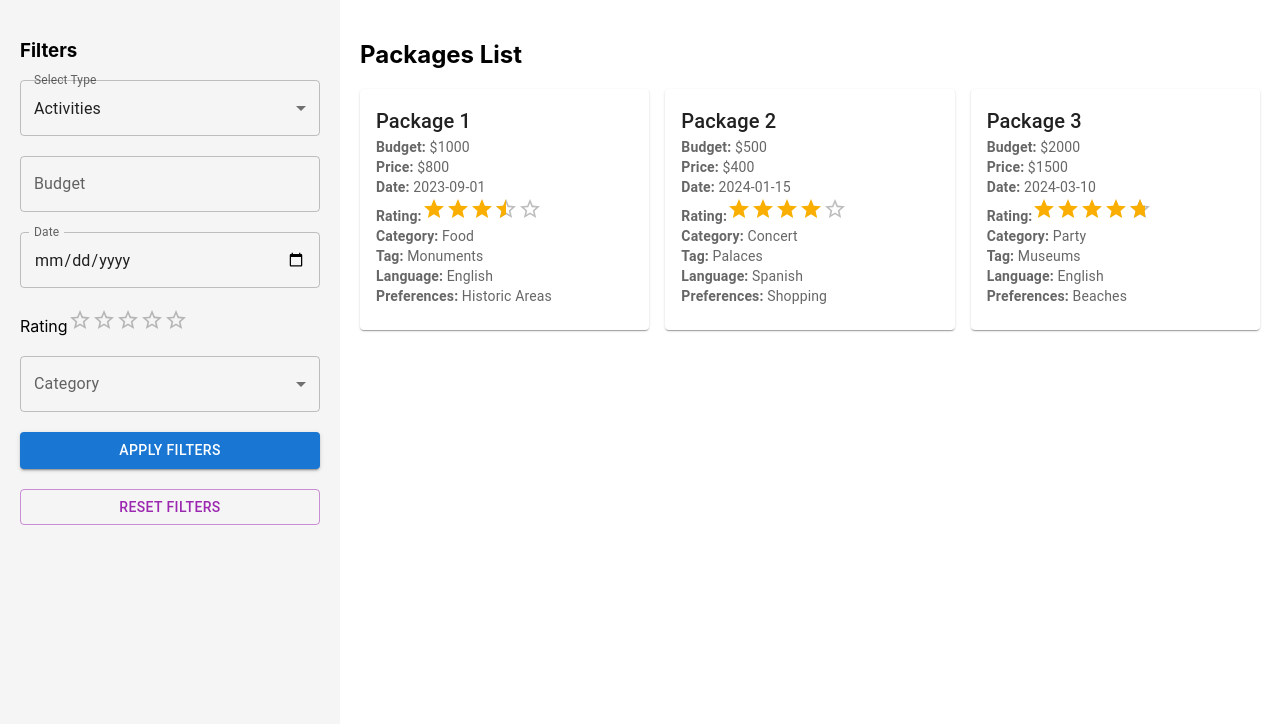
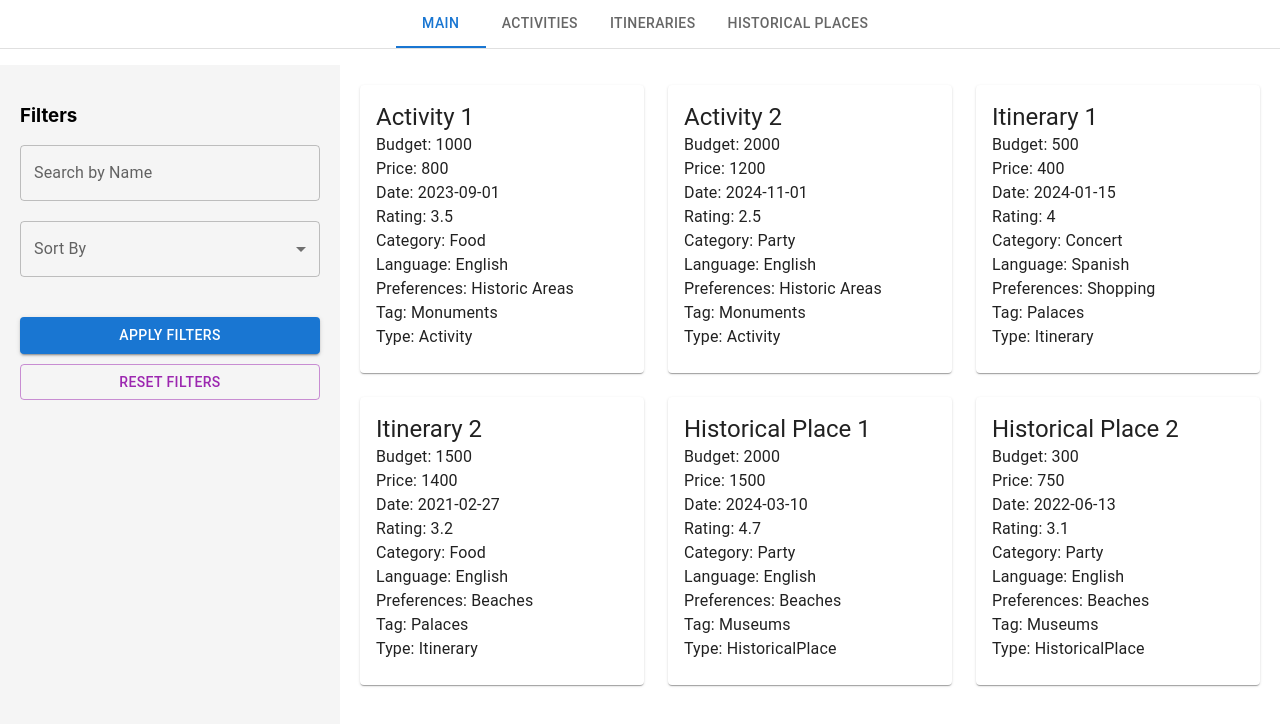
Before and after one commit to Advanced-computer-lab-2024/ExploreInEase, a React (Create React App) app in the folder frontend/exploreinease/: page / in a window 1280 px wide. Shown: the top 724 px of the page. Built offline with nearby package versions, Linux system fonts and the light colour scheme.

Commit message:
Static Filter Final

```diff
--- a/frontend/exploreinease/package.json
+++ b/frontend/exploreinease/package.json
@@ -4,7 +4,8 @@
   "private": true,
   "dependencies": {
     "@emotion/react": "^11.13.3",
-    "@mui/material": "^6.1.1",
+    "@emotion/styled": "^11.13.0",
+    "@mui/material": "^6.1.2",
     "@testing-library/jest-dom": "^5.17.0",
     "@testing-library/react": "^13.4.0",
     "@testing-library/user-event": "^13.5.0",
--- a/frontend/exploreinease/src/App.js
+++ b/frontend/exploreinease/src/App.js
@@ -1,3 +1,7 @@
+// Static Filter
+
+
+
 import React, { useState } from 'react';
 import {
   TextField,
@@ -11,13 +15,16 @@ import {
   CardContent,
   Typography,
   Grid,
+  Box,
+  Tabs,
+  Tab,
 } from '@mui/material';
 
-// Sample data
+// Sample data with 'type' field added
 const itemList = [
   {
     id: 1,
-    name: 'Package 1',
+    name: 'Activity 1',
     budget: 1000,
     price: 800,
     date: '2023-09-01',
@@ -26,10 +33,24 @@ const itemList = [
     language: 'English',
     preferences: 'Historic Areas',
     Tag: 'Monuments',
+    type: 'Activity',
   },
   {
     id: 2,
-    name: 'Package 2',
+    name: 'Activity 2',
+    budget: 2000,
+    price: 1200,
+    date: '2024-11-01',
+    rating: 2.5,
+    category: 'Party',
+    language: 'English',
+    preferences: 'Historic Areas',
+    Tag: 'Monuments',
+    type: 'Activity',
+  },
+  {
+    id: 3,
+    name: 'Itinerary 1',
     budget: 500,
     price: 400,
     date: '2024-01-15',
@@ -38,10 +59,24 @@ const itemList = [
     language: 'Spanish',
     preferences: 'Shopping',
     Tag: 'Palaces',
+    type: 'Itinerary',
   },
   {
-    id: 3,
-    name: 'Package 3',
+    id: 4,
+    name: 'Itinerary 2',
+    budget: 1500,
+    price: 1400,
+    date: '2021-02-27',
+    rating: 3.2,
+    category: 'Food',
+    language: 'English',
+    preferences: 'Beaches',
+    Tag: 'Palaces',
+    type: 'Itinerary',
+  },
+  {
+    id: 5,
+    name: 'Historical Place 1',
     budget: 2000,
     price: 1500,
     date: '2024-03-10',
@@ -50,6 +85,20 @@ const itemList = [
     language: 'English',
     preferences: 'Beaches',
     Tag: 'Museums',
+    type: 'HistoricalPlace',
+  },
+  {
+    id: 6,
+    name: 'Historical Place 2',
+    budget: 300,
+    price: 750,
+    date: '2022-06-13',
+    rating: 3.1,
+    category: 'Party',
+    language: 'English',
+    preferences: 'Beaches',
+    Tag: 'Museums',
+    type: 'HistoricalPlace',
   },
 ];
 
@@ -70,10 +119,12 @@ function App() {
     language: '',
     preferences: '',
     Tag: '',
+    search: '',
+    sortBy: '',
   });
 
   const [filteredData, setFilteredData] = useState(itemList);
-  const [role, setRole] = useState('Activities'); // Simulate user role
+  const [role, setRole] = useState('Main'); // Default to Main to show all
 
   // Handle Input Change
   const handleFilterChange = (e) => {
@@ -91,10 +142,25 @@ function App() {
     });
   };
 
+  const handleRoleChange = (event, newValue) => {
+    setRole(newValue);
+    applyFilters(newValue); // Apply filters immediately when changing tabs
+  };
+
   // Apply Filters
-  const applyFilters = () => {
+  const applyFilters = (roleToFilter = role) => {
     let data = itemList;
 
+    // Filter by role-specific type
+    if (roleToFilter === 'Activities') {
+      data = data.filter((item) => item.type === 'Activity');
+    } else if (roleToFilter === 'Itineraries') {
+      data = data.filter((item) => item.type === 'Itinerary');
+    } else if (roleToFilter === 'HistoricalPlaces') {
+      data = data.filter((item) => item.type === 'HistoricalPlace');
+    }
+
+    // Apply other filters
     if (filters.budget) {
       data = data.filter((item) => item.budget <= parseFloat(filters.budget));
     }
@@ -127,40 +193,68 @@ function App() {
       data = data.filter((item) => item.Tag === filters.Tag);
     }
 
+    // Search by name
+    if (filters.search) {
+      data = data.filter((item) =>
+        item.name.toLowerCase().includes(filters.search.toLowerCase())
+      );
+    }
+
+    // Sort logic
+    if (filters.sortBy === 'price') {
+      data = data.sort((a, b) => a.price - b.price);
+    } else if (filters.sortBy === 'rating') {
+      data = data.sort((a, b) => b.rating - a.rating);
+    }
+
     setFilteredData(data);
   };
 
   // Reset Filters
   const resetFilters = () => {
-    setFilters({ budget: '', price: '', date: '', rating: 0, category: '', language: '', preferences: '', Tag: '' });
+    setFilters({ budget: '', price: '', date: '', rating: 0, category: '', language: '', preferences: '', Tag: '', search: '', sortBy: '' });
     setFilteredData(itemList);
+    setRole('Main'); // Reset to main view
   };
 
   // Helper function to check if a field should be displayed for the current role
   const shouldDisplayField = (field) => {
-    return roleFields[role].includes(field);
+    return roleFields[role]?.includes(field);
   };
-  const dateObject = new Date('2022-5-3');
-  console.log(dateObject);
+
   return (
-    <div style={{ display: 'flex', height: '100vh' }}>
+    <div style={{ display: 'flex', height: '100vh', flexDirection: 'column' }}>
+      <Box sx={{ borderBottom: 1, borderColor: 'divider', marginBottom: 2, display: 'flex', justifyContent: 'center' }}>
+        <Tabs value={role} onChange={handleRoleChange}>
+          <Tab label="Main" value="Main" />
+          <Tab label="Activities" value="Activities" />
+          <Tab label="Itineraries" value="Itineraries" />
+          <Tab label="Historical Places" value="HistoricalPlaces" />
+        </Tabs>
+      </Box>
 
+      <div style={{ display: 'flex', flex: 1 }}>
         <div style={{ width: '300px', padding: '20px', backgroundColor: '#f5f5f5' }}>
           <h3>Filters</h3>
-
+          <TextField
+            label="Search by Name"
+            variant="outlined"
+            name="search"
+            value={filters.search}
+            onChange={handleFilterChange}
+            fullWidth
+            style={{ marginBottom: '20px' }}
+          />
 
           <FormControl fullWidth style={{ marginBottom: '20px' }}>
-          <InputLabel>Select Type</InputLabel>
-          <Select value={role} onChange={(e) => setRole(e.target.value)}>
-            <MenuItem value="HistoricalPlaces">Historical Places</MenuItem>
-            <MenuItem value="Activities">Activities</MenuItem>
-            <MenuItem value="Itineraries">Itineraries</MenuItem>
+            <InputLabel>Sort By</InputLabel>
+            <Select value={filters.sortBy} onChange={handleFilterChange} name="sortBy">
+              <MenuItem value="price">Price</MenuItem>
+              <MenuItem value="rating">Rating</MenuItem>
             </Select>
           </FormControl>
 
-
           <div style={{ display: 'flex', flexDirection: 'column', gap: '20px' }}>
-
             {shouldDisplayField('budget') && (
               <TextField
                 label="Budget"
@@ -171,7 +265,6 @@ function App() {
                 fullWidth
               />
             )}
-
 
             {shouldDisplayField('Tag') && (
               <FormControl fullWidth variant="outlined">
@@ -186,40 +279,52 @@ function App() {
                     <em>None</em>
                   </MenuItem>
                   <MenuItem value="Monuments">Monuments</MenuItem>
+                  <MenuItem value="Museums">Museums</MenuItem>
                   <MenuItem value="Palaces">Palaces</MenuItem>
-                <MenuItem value="Museums">Museums</MenuItem>
                 </Select>
               </FormControl>
             )}
 
+            {shouldDisplayField('preferences') && (
+              <TextField
+                label="Preferences"
+                variant="outlined"
+                name="preferences"
+                value={filters.preferences}
+                onChange={handleFilterChange}
+                fullWidth
+              />
+            )}
+
+            {shouldDisplayField('language') && (
+              <FormControl fullWidth variant="outlined">
+                <InputLabel>Language</InputLabel>
+                <Select
+                  label="Language"
+                  name="language"
+                  value={filters.language}
+                  onChange={handleFilterChange}
+                >
+                  <MenuItem value="English">English</MenuItem>
+                  <MenuItem value="Spanish">Spanish</MenuItem>
+                </Select>
+              </FormControl>
+            )}
 
             {shouldDisplayField('date') && (
               <TextField
                 label="Date"
                 variant="outlined"
                 name="date"
+                type="date"
                 value={filters.date}
                 onChange={handleFilterChange}
-              type="date"
-              InputLabelProps={{ shrink: true }}
                 fullWidth
+                InputLabelProps={{
+                  shrink: true,
+                }}
               />
             )}
-
-
-
-
-          {shouldDisplayField('rating') && (
-            <div>
-              <label>Rating</label>
-              <Rating
-                name="rating"
-                value={filters.rating}
-                onChange={handleRatingChange}
-              />
-            </div>
-          )}
-
 
             {shouldDisplayField('category') && (
               <FormControl fullWidth variant="outlined">
@@ -230,116 +335,69 @@ function App() {
                   value={filters.category}
                   onChange={handleFilterChange}
                 >
-                <MenuItem value="">
-                  <em>None</em>
-                </MenuItem>
                   <MenuItem value="Food">Food</MenuItem>
+                  <MenuItem value="Party">Party</MenuItem>
                   <MenuItem value="Concert">Concert</MenuItem>
-                <MenuItem value="Party">Party</MenuItem>
                 </Select>
               </FormControl>
             )}
 
-
-          {shouldDisplayField('preferences') && (
-            <FormControl fullWidth variant="outlined">
-              <InputLabel>Preferences</InputLabel>
-              <Select
-                label="Preferences"
-                name="preferences"
-                value={filters.preferences}
-                onChange={handleFilterChange}
-              >
-                <MenuItem value="">
-                  <em>None</em>
-                </MenuItem>
-                <MenuItem value="Historic Areas">Historic Areas</MenuItem>
-                <MenuItem value="Shopping">Shopping</MenuItem>
-                <MenuItem value="Beaches">Beaches</MenuItem>
-                <MenuItem value="Family-Friendly">Family-Friendly</MenuItem>
-                <MenuItem value="Budget-Friendly">Budget-Friendly</MenuItem>
-              </Select>
+            {shouldDisplayField('rating') && (
+              <FormControl fullWidth>
+                <Typography component="legend">Rating</Typography>
+                <Rating
+                  name="rating"
+                  value={filters.rating}
+                  onChange={handleRatingChange}
+                  precision={0.5}
+                />
               </FormControl>
             )}
+          </div>
 
-
-          {shouldDisplayField('language') && (
-            <FormControl fullWidth variant="outlined">
-              <InputLabel>Language</InputLabel>
-              <Select
-                label="Language"
-                name="language"
-                value={filters.language}
-                onChange={handleFilterChange}
+          <Button
+            onClick={() => applyFilters()}
+            variant="contained"
+            color="primary"
+            fullWidth
+            style={{ marginTop: '20px' }}
           >
-                <MenuItem value="">
-                  <em>None</em>
-                </MenuItem>
-                <MenuItem value="English">English</MenuItem>
-                <MenuItem value="Spanish">Spanish</MenuItem>
-                <MenuItem value="Arabic">Arabic</MenuItem>
-                <MenuItem value="French">French</MenuItem>
-              </Select>
-            </FormControl>
-          )}
-
-
-          <Button variant="contained" color="primary" onClick={applyFilters} fullWidth>
             Apply Filters
           </Button>
-          <Button variant="outlined" color="secondary" onClick={resetFilters} fullWidth>
+
+          <Button
+            onClick={resetFilters}
+            variant="outlined"
+            color="secondary"
+            fullWidth
+            style={{ marginTop: '10px' }}
+          >
             Reset Filters
           </Button>
         </div>
-      </div>
-
 
         <div style={{ flex: 1, padding: '20px' }}>
-        <h2>Packages List</h2>
-
-        {/* Grid layout for cards */}
-        <Grid container spacing={2}>
-          {filteredData.length > 0 ? (
-            filteredData.map((item) => (
+          <Grid container spacing={3}>
+            {filteredData.map((item) => (
               <Grid item xs={12} sm={6} md={4} key={item.id}>
                 <Card>
                   <CardContent>
-                    <Typography variant="h6" component="div">
-                      {item.name}
-                    </Typography>
-                    <Typography variant="body2" color="text.secondary">
-                      <strong>Budget:</strong> ${item.budget}
-                    </Typography>
-                    <Typography variant="body2" color="text.secondary">
-                      <strong>Price:</strong> ${item.price}
-                    </Typography>
-                    <Typography variant="body2" color="text.secondary">
-                      <strong>Date:</strong> {item.date}
-                    </Typography>
-                    <Typography variant="body2" color="text.secondary">
-                      <strong>Rating:</strong>
-                      <Rating value={item.rating} readOnly precision={0.1} />
-                    </Typography>
-                    <Typography variant="body2" color="text.secondary">
-                      <strong>Category:</strong> {item.category}
-                    </Typography>
-                    <Typography variant="body2" color="text.secondary">
-                      <strong>Tag:</strong> {item.Tag}
-                    </Typography>
-                    <Typography variant="body2" color="text.secondary">
-                      <strong>Language:</strong> {item.language}
-                    </Typography>
-                    <Typography variant="body2" color="text.secondary">
-                      <strong>Preferences:</strong> {item.preferences}
-                    </Typography>
+                    <Typography variant="h5">{item.name}</Typography>
+                    <Typography>Budget: {item.budget}</Typography>
+                    <Typography>Price: {item.price}</Typography>
+                    <Typography>Date: {item.date}</Typography>
+                    <Typography>Rating: {item.rating}</Typography>
+                    <Typography>Category: {item.category}</Typography>
+                    <Typography>Language: {item.language}</Typography>
+                    <Typography>Preferences: {item.preferences}</Typography>
+                    <Typography>Tag: {item.Tag}</Typography>
+                    <Typography>Type: {item.type}</Typography>
                   </CardContent>
                 </Card>
               </Grid>
-            ))
-          ) : (
-            <Typography style={{ color: 'red' }}>No items found</Typography>
-          )}
+            ))}
           </Grid>
+        </div>
       </div>
     </div>
   );
```
Also changed, not shown: 1 other file (tests, documents, lock files or other folders). Lines whose indentation alone changed are shown as unchanged.
